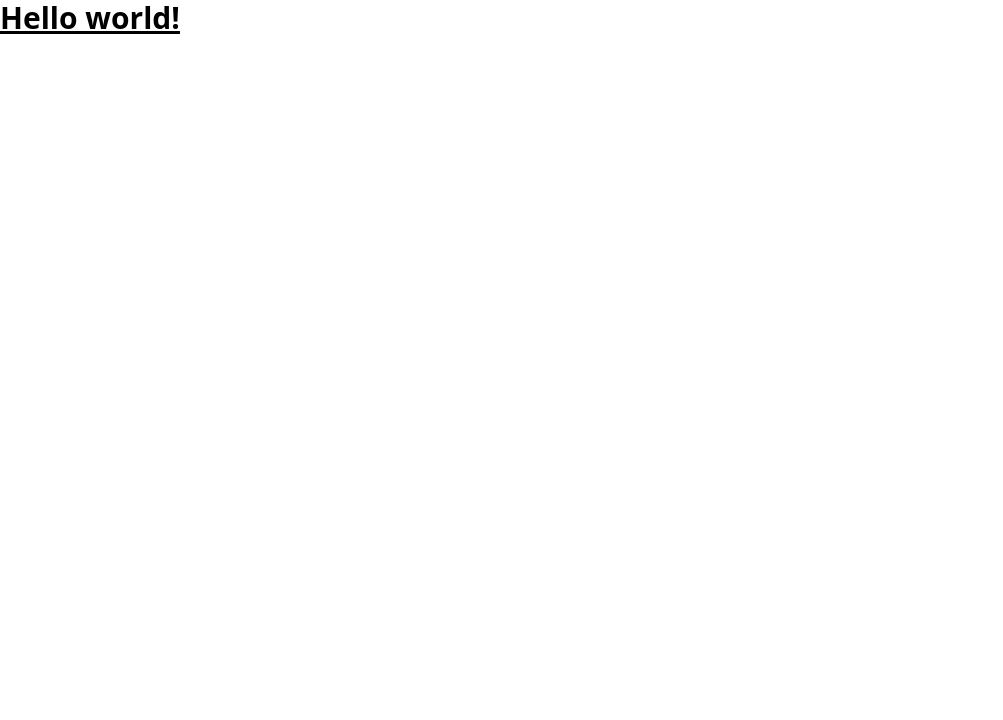
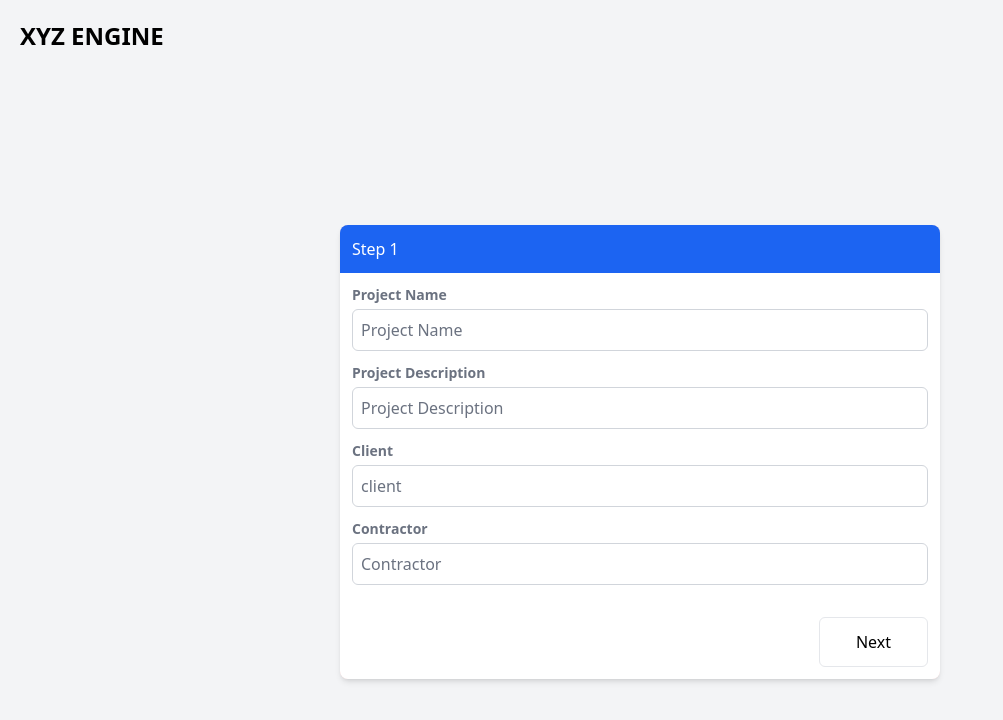
Before and after one commit to TahirAhmad01/xyz-engine-react, a React (Vite) app: page / in a window 1280 px wide. Shown: the top 720 px of the page, without its empty margins (0-1003 px from the left). Built offline with nearby package versions, Linux system fonts and the light colour scheme.

Commit message:
step 1 form added

```diff
--- a/src/App.jsx
+++ b/src/App.jsx
@@ -1,7 +1,34 @@
+import Navbar from "./components/Navbar";
+import { useState } from "react";
+import StepOne from "./components/stepOne";
+import StepTwo from "./components/StepTwo";
+import stepDataObj from "./utils/stepDataObj";
+
 function App() {
+  const [stepOneComplete, setStepOneComplete] = useState(false);
+  const [stepData, setStepData] = useState(stepDataObj);
+  console.log(stepData);
+
   return (
     <>
-      <h1 className="text-3xl font-bold underline">Hello world!</h1>
+      <div className="p-5 min-h-screen bg-gray-100">
+        <Navbar />
+        <div className="h-screen flex justify-center items-center">
+          {!stepOneComplete ? (
+            <StepOne
+              handleStep={setStepOneComplete}
+              stepData={stepData}
+              setStepData={setStepData}
+            />
+          ) : (
+            <StepTwo
+              handleStep={setStepOneComplete}
+              stepData={stepData}
+              setStepData={setStepData}
+            />
+          )}
+        </div>
+      </div>
     </>
   );
 }
--- /dev/null
+++ b/src/components/Navbar.jsx
@@ -0,0 +1,11 @@
+import React from 'react'
+
+function Navbar() {
+  return (
+    <div>
+        <div className='text-2xl font-semibold'>XYZ ENGINE</div>
+    </div>
+  )
+}
+
+export default Navbar
--- /dev/null
+++ b/src/components/StepBtn.jsx
@@ -0,0 +1,11 @@
+import React from "react";
+
+function StepBtn() {
+  return (
+    <div>
+      <div></div>
+    </div>
+  );
+}
+
+export default StepBtn;
--- /dev/null
+++ b/src/components/StepInputTxt.jsx
@@ -0,0 +1,27 @@
+import React from "react";
+
+function StepInputTxt({ value, name, valName, onChange}) {
+
+
+  return (
+    <div className="pb-3">
+      <label
+        htmlFor="name"
+        className="block pb-1 text-sm capitalize font-semibold text-gray-500"
+      >
+        {valName || "Name"}
+      </label>
+      <input
+        type="text"
+        className="w-full p-2 rounded-md border border-gray-300"
+        value={value}
+        name={name}
+        onChange={onChange}
+        placeholder={valName}
+        required
+      />
+    </div>
+  );
+}
+
+export default StepInputTxt;
--- /dev/null
+++ b/src/components/StepOne.jsx
@@ -0,0 +1,59 @@
+import React from "react";
+import StepInputTxt from "./StepInputTxt";
+
+function StepOne({ handleStep, stepData, setStepData }) {
+  const handleSubmit = (e) => {
+    e.preventDefault();
+    handleStep(true);
+  };
+
+  const update = (e) => {
+    const { value, name } = e.target;
+    console.log(name);
+
+    setStepData({
+      ...stepData,
+      [name]: value,
+    });
+  };
+
+
+  return (
+    <div className="w-[600px] bg-red-200 rounded-lg overflow-hidden shadow-md">
+      <div className="p-3 w-full bg-blue-600 text-white">Step 1</div>
+      <form onSubmit={handleSubmit}>
+        <div className="bg-white p-3 ">
+          <StepInputTxt
+            name="projectName"
+            valName="Project Name"
+            value={stepData.projectName}
+            onChange={update}
+          />
+          <StepInputTxt
+            name="projectDes"
+            valName="Project Description"
+            value={stepData.projectDes}
+            onChange={update}
+          />
+          <StepInputTxt
+            name="client"
+            valName="client"
+            value={stepData.client}
+            onChange={update}
+          />
+          <StepInputTxt
+            name="contractor"
+            valName="Contractor"
+            value={stepData.contractor}
+            onChange={update}
+          />
+          <div className="pt-5 text-end">
+            <button className="py-3 px-9 rounded-md border">Next</button>
+          </div>{" "}
+        </div>
+      </form>
+    </div>
+  );
+}
+
+export default StepOne;
--- /dev/null
+++ b/src/components/StepTwo.jsx
@@ -0,0 +1,28 @@
+import React from "react";
+import StepInputTxt from "./StepInputTxt";
+
+function StepTwo({ handleStep }) {
+  function backStep() {
+    handleStep(false);
+  }
+
+  return (
+    <div className="w-[600px] bg-red-200 rounded-lg">
+      <div className="p-3 w-full bg-blue-600 text-white">Step 2</div>
+      <div className="bg-white p-3 ">
+        <StepInputTxt />
+        <StepInputTxt />
+        <StepInputTxt />
+        <StepInputTxt />
+        <div className="pt-5 text-end">
+          <button className="py-3 px-9 rounded-md border" onClick={backStep}>
+            Back
+          </button>
+          <button className="py-3 px-9 rounded-md border">Submit</button>
+        </div>{" "}
+      </div>
+    </div>
+  );
+}
+
+export default StepTwo;
--- /dev/null
+++ b/src/utils/stepDataObj.js
@@ -0,0 +1,13 @@
+const stepDataObj = {
+  projectName: "",
+  projectDes: "",
+  client: "",
+  contractor: "",
+  max_x: "",
+  min_x: "",
+  max_y: "",
+  min_y: "",
+  max_z: "",
+  min_z: "",
+};
+export default stepDataObj;
```
Also changed, not shown: 1 other file (tests, documents, lock files or other folders).
